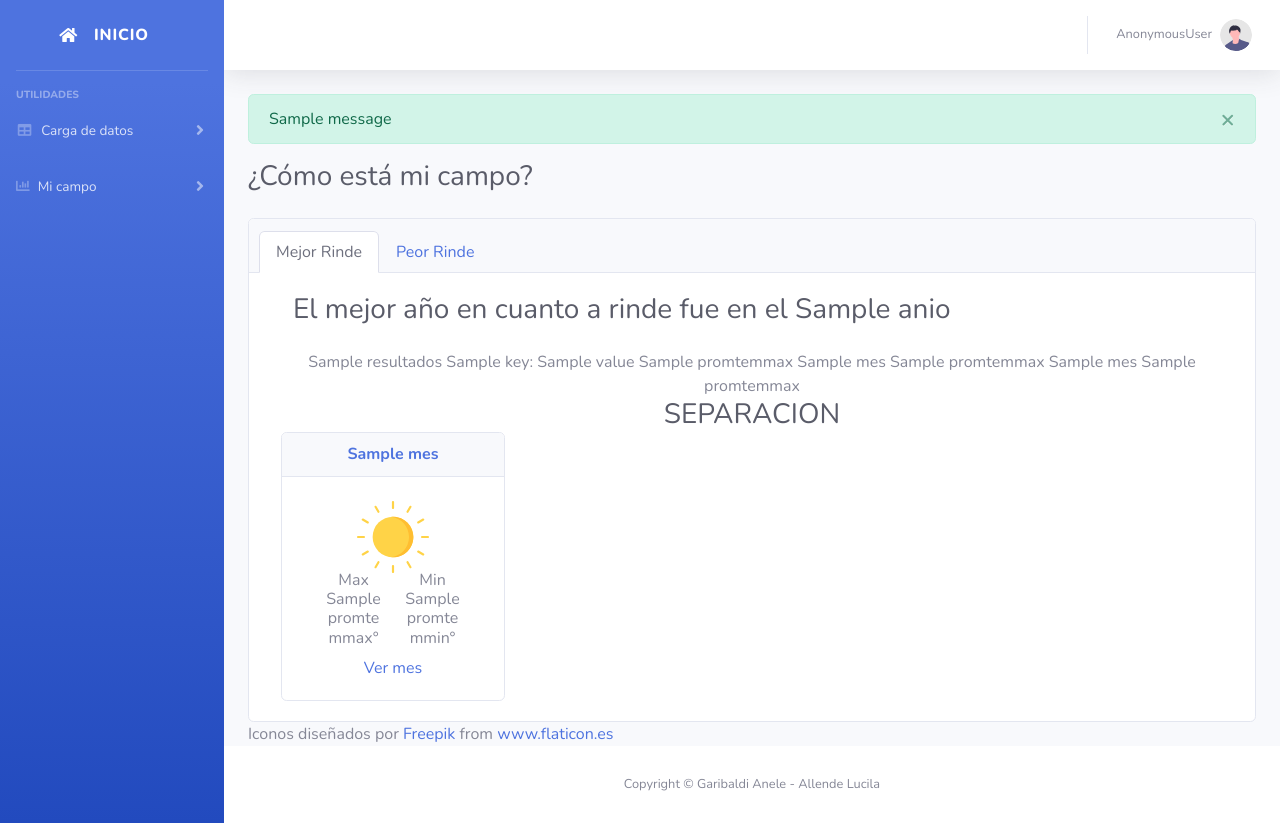
After one commit to Anele13/DSS_campo, a Django app: template templates/resultados_filtros_v2.html in a window 1280 px wide. The commit adds this page. Run offline with Django 3.2, Linux system fonts and the light colour scheme; the template is opened without the code that fills it: most values are stand-ins (such as "Sample title", 1, 10 or a date in 2020); one stand-in notice (Sample message) is shown; some libraries are stand-ins or nearby versions.

Commit message:
Terminando forma de visualizar los resultados, y tratando de cambiarlaimagen de login

```diff
--- a/templates/login.html
+++ b/templates/login.html
@@ -3,6 +3,7 @@
 
 
 {% block body_base %}
+
 <body class="bg-gradient-primary">
 
     <div class="container">
@@ -16,7 +17,9 @@
                     <div class="card-body p-0">
                         <!-- Nested Row within Card Body -->
                         <div class="row">
-                            <div class="col-lg-6 d-none d-lg-block bg-login-image"></div>
+                            <div class="col-lg-6 d-none d-lg-block">
+                                <img class="img-thumbnail mx-auto border-0" src="{% static 'img/sheep-2' %}" alt="...">
+                            </div>
                             <div class="col-lg-6">
                                 <div class="p-5">
                                     <div class="text-center">
--- /dev/null
+++ b/templates/resultados_filtros_v2.html
@@ -0,0 +1,350 @@
+{% extends 'site_content.html' %}
+{% load static %}
+
+<!-- Escribir en este bloque todo lo que haga falta-->
+{% block site_content %}
+
+{% if messages %}
+{% for message in messages %}
+<div class="container-fluid p-0">
+    <div class="alert alert-{{ message.tags }} alert-dismissible" role="alert">
+        <button type="button" class="close" data-dismiss="alert" aria-label="Close">
+            <span aria-hidden="true">&times;</span>
+        </button>
+        {{ message }}
+    </div>
+</div>
+{% endfor %}
+{% endif %}
+
+
+<!-- Page Heading -->
+<div class="d-sm-flex align-items-center justify-content-between mb-4">
+    <h1 class="h3 mb-0 text-gray-800">¿Cómo está mi campo?</h1>
+</div>
+<div class="card text-center">
+    <div class="card-header">
+        <ul class="nav nav-tabs card-header-tabs">
+            <li class="nav-item">
+                <a class="nav-link active" id="pill-mejor-rinde-tab" data-toggle="pill" href="#mejor-rinde-tab"
+                    role="tab" aria-controls="pill-mejor-rinde-tab" aria-selected="true">Mejor Rinde</a>
+            </li>
+            <li class="nav-item">
+                <a class="nav-link" id="pill-peor-rinde-tab" data-toggle="pill" href="#peor-rinde-tab" role="tab"
+                    aria-controls="pill-peor-rinde-tab" aria-selected="false">Peor Rinde</a>
+            </li>
+        </ul>
+    </div>
+    <div class="card-body">
+        <div class="tab-content" id="pills-tabContent">
+            <div class="tab-pane fade show active" id="mejor-rinde-tab" role="tabpanel"
+                aria-labelledby="mejor-rinde-tab">
+                <div class="container">
+                    <div class="d-sm-flex align-items-center justify-content-between mb-4">
+                        <h1 class="h3 mb-0 text-gray-800">El mejor año en cuanto a rinde fue en el {{anio}}</h1>
+                    </div>
+                    <div class="row">
+
+
+                        {{resultados.items}}
+                        {% for key, value in resultados.items %}
+                        {{ key }}: {{ value }}
+                        {% endfor %}
+
+                        {% for mes in resultados.meses %}
+                        {{mes.promtemmax}}
+                        {{mes}}
+                        {% endfor %}
+                        {% for mes in meses %}
+                        {{mes.promtemmax}}
+                        {{mes}}
+                        {{meses.mes.promtemmax}}
+                        {% endfor %}
+
+
+                    </div>
+                    <h1 class="h3 mb-0 text-gray-800">SEPARACION</h1>
+                    <div class="row">
+                        {% for mes in meses%}
+                        <div class="col-">
+                            <div class="card" style="width: 14rem;">
+                                <div class="card-header">
+                                    <h6 class="m-0 font-weight-bold text-primary">{{mes}}</h6>
+                                </div>
+                                <div class="card-body">
+                                    <img class="img-thumbnail mx-auto border-0" style="width: 5rem;"
+                                        src="{% static 'img/soleado.svg' %}" alt="...">
+                                    <div class="container">
+                                        <div class="row">
+                                            <div class="col-md-6 col-sm-6">
+                                                <h6 class="card-subtitle mb-2 text-muted">Max {{mes.promtemmax}}°
+                                                </h6>
+                                            </div>
+                                            <div class="col-md-6 col-sm-6">
+                                                <h6 class="card-subtitle mb-2 text-muted">Min {{mes.promtemmin}}°
+                                                </h6>
+                                            </div>
+                                        </div>
+                                    </div>
+
+                                    <a class="card-link" data-toggle="collapse" href="#collapse{{mes}}"
+                                        onclick="graficar('myChart1','myChart5','{{mes}}')">
+                                        Ver mes
+                                    </a>
+
+                                </div>
+                            </div>
+                        </div>
+                        <div class="collapse col-md-12 col-sm-12" id="collapse{{mes}}">
+                            <!-- Card Body -->
+                            <div class="card-body">
+                                <div class="card-header">
+                                    <ul class="nav nav-tabs card-header-tabs">
+                                        <li class="nav-item">
+                                            <a class="nav-link active" id="pill-tab-temperatura-enero"
+                                                data-toggle="pill" href="#tab-temperatura-enero" role="tab"
+                                                aria-controls="pill-tab-temperatura-enero"
+                                                aria-selected="true">Temperatura</a>
+                                        </li>
+                                        <li class="nav-item">
+                                            <a class="nav-link" id="pill-tab-lluvia-enero" data-toggle="pill"
+                                                href="#tab-lluvia-enero" role="tab"
+                                                aria-controls="pill-tab-lluvia-enero"
+                                                aria-selected="false">Precipitaciones</a>
+                                        </li>
+                                    </ul>
+                                </div>
+                                <div class="tab-content" id="pills-tabContent-graficos">
+                                    <div class="tab-pane fade show active" id="tab-temperatura-enero" role="tabpanel"
+                                        aria-labelledby="tab-temperatura-enero">
+                                        <div class="chart-area">
+                                            <div class="chartjs-size-monitor">
+                                                <div class="chartjs-size-monitor-expand">
+                                                    <div class=""></div>
+                                                </div>
+                                                <div class="chartjs-size-monitor-shrink">
+                                                    <div class=""></div>
+                                                </div>
+                                            </div>
+                                            <canvas id="myChart1" style="display: block; width: 996px; height: 320px;"
+                                                width="996" height="320" class="chartjs-render-monitor"></canvas>
+                                        </div>
+                                    </div>
+
+                                    <div class="tab-pane fade" id="tab-lluvia-enero" role="tabpanel"
+                                        aria-labelledby="tab-lluvia-enero">
+                                        <div class="chart-area">
+                                            <div class="chartjs-size-monitor">
+                                                <div class="chartjs-size-monitor-expand">
+                                                    <div class=""></div>
+                                                </div>
+                                                <div class="chartjs-size-monitor-shrink">
+                                                    <div class=""></div>
+                                                </div>
+                                            </div>
+                                            <canvas id="myChart5" style="display: block; width: 996px; height: 320px;"
+                                                width="996" height="320" class="chartjs-render-monitor"></canvas>
+                                        </div>
+                                    </div>
+                                </div>
+                            </div>
+                        </div>
+                        {%endfor%}
+                    </div>
+                </div>
+            </div>
+            <div class="tab-pane fade" id="peor-rinde-tab" role="tabpanel" aria-labelledby="peor-rinde-tab">
+
+                <div class="card-header py-3" style="text-align: left;">
+                    <h6 class="m-0 font-weight-bold text-primary">
+                        Vale la pena que en una consulta te traiga mejor y peor?
+                    </h6>
+                </div>
+                <div class="card-body">
+                    <div id="map" style="height: 400px;"></div>
+                </div>
+            </div>
+        </div>
+    </div>
+</div>
+
+<div>
+    Iconos diseñados por
+    <a href="https://www.freepik.com" title="Freepik">Freepik</a> from
+    <a href="https://www.flaticon.es/" title="Flaticon">www.flaticon.es</a>
+</div>
+
+<script type="text/javascript">
+
+    var resultados = []
+    if ('{{resultados|safe}}') {
+        resultados = JSON.parse('{{resultados|safe}}');
+    }
+
+    console.log(resultados);
+    console.log(resultados.meses.enero);
+
+    function armar_datos_temperatura(mes) {
+        var labels = [1, 2, 3, 4, 5, 6, 7, 8, 9, 10];
+        const datos = {
+            labels: labels,
+            datasets: [
+                {
+                    label: 'Maxima',
+                    data: [
+                        resultados.meses[mes].dia1.tmpmax,
+                        resultados.meses[mes].dia2.tmpmax,
+                        resultados.meses[mes].dia3.tmpmax,
+                        resultados.meses[mes].dia4.tmpmax,
+                        resultados.meses[mes].dia5.tmpmax,
+                        resultados.meses[mes].dia6.tmpmax,
+                        resultados.meses[mes].dia7.tmpmax,
+                        resultados.meses[mes].dia8.tmpmax,
+                        resultados.meses[mes].dia9.tmpmax,
+                        resultados.meses[mes].dia10.tmpmax,
+                    ],
+                    borderColor: 'rgb(255, 99, 132)',
+                    fill: false,
+                    //backgroundColor: 'rgb(255, 99, 132,0.5)',
+                },
+                {
+                    label: 'Minima',
+                    data: [
+                        resultados.meses[mes].dia1.tmpmin,
+                        resultados.meses[mes].dia2.tmpmin,
+                        resultados.meses[mes].dia3.tmpmin,
+                        resultados.meses[mes].dia4.tmpmin,
+                        resultados.meses[mes].dia5.tmpmin,
+                        resultados.meses[mes].dia6.tmpmin,
+                        resultados.meses[mes].dia7.tmpmin,
+                        resultados.meses[mes].dia8.tmpmin,
+                        resultados.meses[mes].dia9.tmpmin,
+                        resultados.meses[mes].dia10.tmpmin,
+                    ],
+                    borderColor: 'rgb(54, 162, 235)',
+                    fill: false,
+                    //backgroundColor: 'rgb(54, 162, 235,0.5)',
+                }
+            ]
+        };
+        return datos;
+    }
+
+    function configurar_grafico_linea(datos_armados, mes) {
+        const config = {
+            type: 'line',
+            data: datos_armados,
+            options: {
+                responsive: true,
+                plugins: {
+                    legend: {
+                        position: 'top',
+                    },
+                    title: {
+                        display: true,
+                        text: 'Temperaturas ' + mes
+                    }
+                },
+                scales: {
+                    yAxes: [{
+                        scaleLabel: {
+                            display: true,
+                            labelString: 'grados'
+                        }
+                    }],
+                    xAxes: [{
+                        scaleLabel: {
+                            display: true,
+                            labelString: 'días'
+                        }
+                    }]
+                }
+            },
+        };
+        return config;
+    }
+
+    function armar_datos_lluvia(mes) {
+        //console.log(datos[mes].dia1)
+        var labels = [1, 2, 3, 4, 5, 6, 7, 8, 9, 10];
+        const datos = {
+            labels: labels,
+            datasets: [
+                {
+                    label: 'Lluvia',
+                    data: [
+                        resultados.meses[mes].dia1.precipitacion,
+                        resultados.meses[mes].dia2.precipitacion,
+                        resultados.meses[mes].dia3.precipitacion,
+                        resultados.meses[mes].dia4.precipitacion,
+                        resultados.meses[mes].dia5.precipitacion,
+                        resultados.meses[mes].dia6.precipitacion,
+                        resultados.meses[mes].dia7.precipitacion,
+                        resultados.meses[mes].dia8.precipitacion,
+                        resultados.meses[mes].dia9.precipitacion,
+                        resultados.meses[mes].dia10.precipitacion,
+                    ],
+                    borderColor: 'rgb(54, 162, 235)',
+                    backgroundColor: 'rgb(54, 162, 235, 0.5)',
+                },
+            ]
+        };
+        return datos;
+    }
+
+    function configurar_grafico_barra(datos_armados, mes) {
+        const config = {
+            type: 'bar',
+            data: datos_armados,
+            options: {
+                responsive: true,
+                plugins: {
+                    legend: {
+                        position: 'top',
+                    },
+                    title: {
+                        display: true,
+                        text: 'Precipitaciones ' + mes
+                    }
+                },
+                scales: {
+                    yAxes: [{
+                        scaleLabel: {
+                            display: true,
+                            labelString: 'mm'
+                        }
+                    }],
+                    xAxes: [{
+                        scaleLabel: {
+                            display: true,
+                            labelString: 'días'
+                        }
+                    }]
+                }
+            },
+        };
+        return config;
+    }
+
+    function grafico_linea(id_tempertaura, mes) {
+        console.log(id_tempertaura, mes);
+        datos_armados = armar_datos_temperatura(mes);
+        configuracion = configurar_grafico_linea(datos_armados, mes);
+        var canvas_line = document.getElementById(id_tempertaura).getContext("2d");
+        window.myLine = new Chart(canvas_line, configuracion);
+    }
+
+    function grafico_barras(id_lluvia, mes) {
+        console.log(id_lluvia, mes);
+        datos_armados = armar_datos_lluvia(mes);
+        configuracion = configurar_grafico_barra(datos_armados, mes);
+        var canvas_bar = document.getElementById(id_lluvia).getContext("2d");
+        window.myBar = new Chart(canvas_bar, configuracion);
+    }
+
+    function graficar(id_tempertaura, id_lluvia, mes) {
+        grafico_linea(id_tempertaura, mes);
+        grafico_barras(id_lluvia, mes);
+    }
+</script>
+{% endblock %}
```
Also changed, not shown: campo/views.py (+61 -58 lines), templates/resultados_filtros.html (+101 -53 lines), static/img/sheep-1.jpg (added), static/img/sheep-2.jpg (added). Lines whose indentation alone changed are shown as unchanged.
